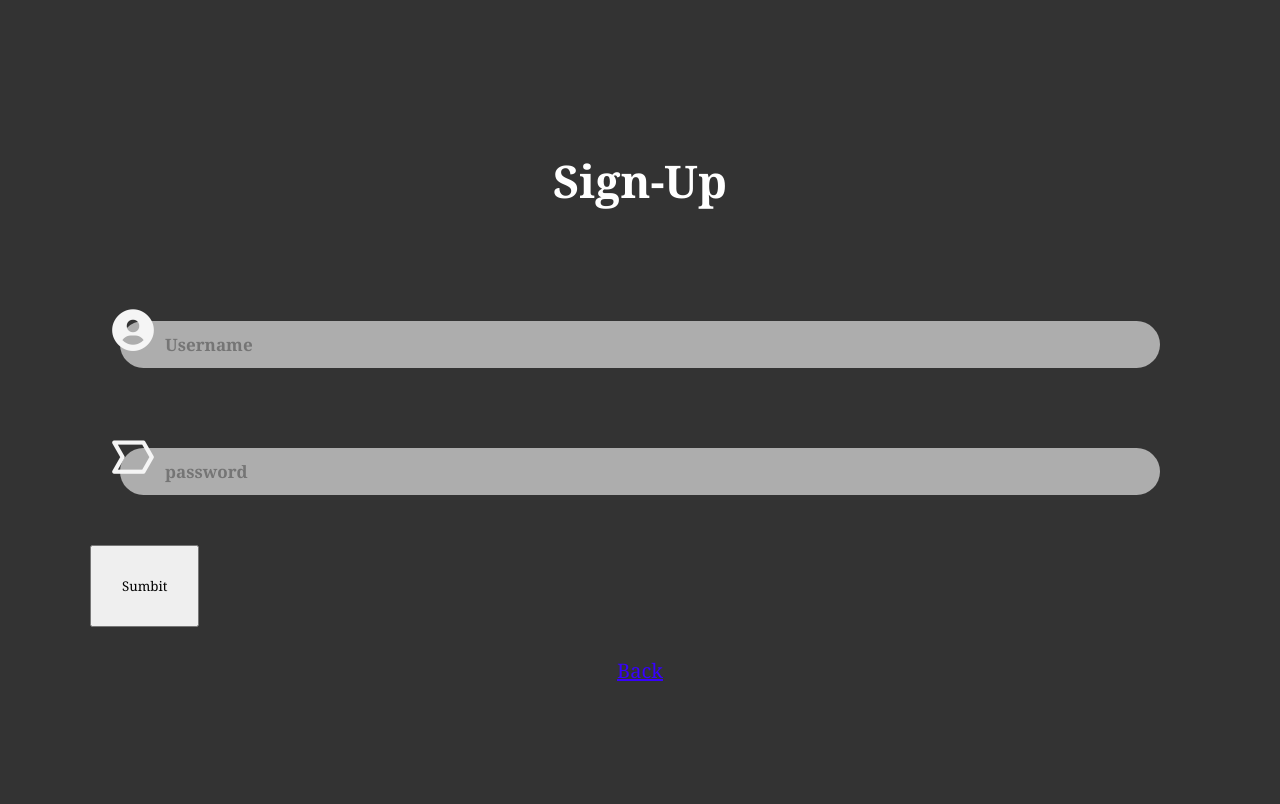
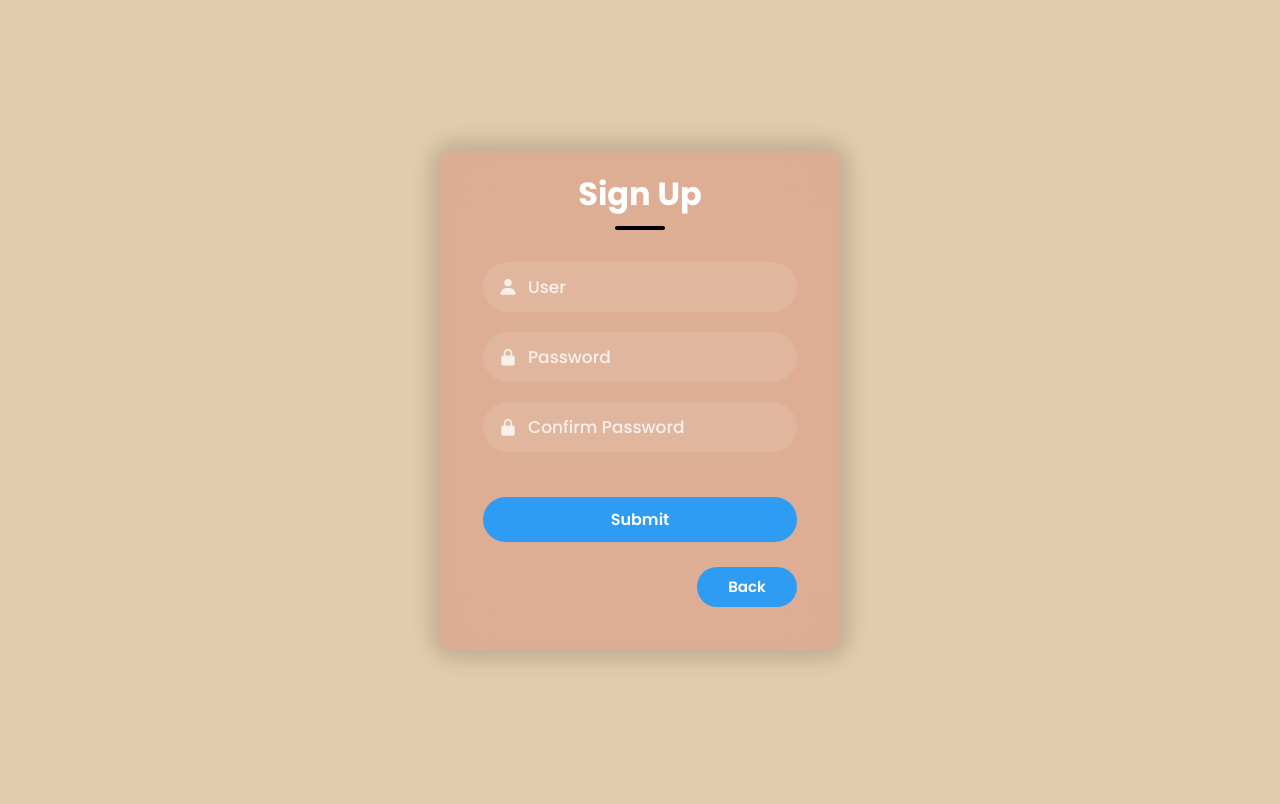
Before and after one commit to lawrencelol/DWP_PROJECT_LPL, a PHP site: page /Sign-Up.html in a window 1280 px wide. After the commit the page ends 663 px from the top, so only its background shows below. Run offline with PHP 8.4, Linux system fonts and the light colour scheme.

Commit message:
employee / login / sign

```diff
--- a/Web Publishing Project/User/Main Page/Login/Login.html
+++ b/Web Publishing Project/User/Main Page/Login/Login.html
@@ -35,7 +35,6 @@
     <p class="register">
         Don't have any account?
         <a href="/Web Publishing Project/User/Main Page/Sign_up/Sign-Up.html">Register</a>
-        <button class="employee-ptn">Employee</button>
     </p>
 
 </form>
--- a/Web Publishing Project/User/Main Page/Sign_up/Sign-Up.html
+++ b/Web Publishing Project/User/Main Page/Sign_up/Sign-Up.html
@@ -1,34 +1,39 @@
 <!DOCTYPE html>
 <html lang="en">
 <head>
-    <meta charset="UTP-8">
+    <meta charset="UTF-8">
     <meta name="viewport" content="width-device-width, initial-scale=1.0">
+    <title><h2>Sign Page</h2></title>
     <link href='https://unpkg.com/boxicons@2.1.4/css/boxicons.min.css' rel='stylesheet'>
-    <link rel="stylesheet" href="Sign.css">
-    <title>Sign Up Form</title>
+    <link rel='stylesheet' href='Sign.css'>
 </head>
 
 <body>
-    <form action="#" class="Sign Form">
-        <div class="sign">
-            <h2 class="Sign-Up"><strong>Sign-Up</strong></h2>
-        </div>
+    <form action="#" class="Sign-form">
+    <h1 class="sign-title">Sign Up</h1>
 
-        <div class="input-box">
-            <i class='bx bxs-user-circle'></i>
-            <input tyoe="text" placeholder="Username">
-        </div>
+    <div class="input-box">
+        <i class="bx bxs-user"></i>
+        <input type="text" placeholder="User">
+    </div>
+    <div class="input-box">
+        <i class="bx bxs-lock-alt"></i>
+        <input type="password" placeholder="Password">
+    </div>
+    <div class="input-box">
+        <i class="bx bxs-lock-alt"></i>
+        <input type="password" placeholder="Confirm Password">
+    </div>
 
-        <div class="input-box">
-            <i class='bx bx-tag-alt'></i>
-            <input type="text" placeholder="password">
-        </div>
+    <p>&nbsp;</p>
+    <button class="Submit-btn">Submit</button>
+        <p>&nbsp;</p>
 
-        <button class="Submit-btn">Sumbit</button>
+    <p class="Back-btn">
+        <a href="../Login/Login.html">Back</a>
+    </p>
 
-        <p class="Back">
-            <a href="/Web Publishing Project/User/Main Page/Main_Page/Main_Page.html">Back</a>
-        </p>
-    </form>
+
+</form>
 </body>
 </html>
--- a/Web Publishing Project/User/Main Page/Sign_up/Sign.css
+++ b/Web Publishing Project/User/Main Page/Sign_up/Sign.css
@@ -1,43 +1,53 @@
+@import url('https://fonts.googleapis.com/css2?family=Poppins:ital,wght@0,100;0,200;0,300;0,400;0,500;0,600;0,700;0,800;0,900;1,100;1,200;1,300;1,400;1,500;1,600;1,700;1,800;1,900&display=swap');
 
 *{
     margin: 0;
-    padding: 30px;
+    padding: 0;
     box-sizing: border-box;
-    font-family:Cambria, Cochin, Georgia, Times, 'Times New Roman', serif;
+    font-family: 'Poppins', sans-serif;
 }
 
-body{
-    background-color: rgba(0, 0, 0, 0.8);
-    background-repeat: repeat;
+body {
+    min-height: 100vh;
+    display: flex;
     align-items: center;
+    justify-content: center;
+    background-color: #e3ccae;
+    background-size: cover;
     background-position: center;
 }
 
+.Sign-form{
+    background: rgba(184, 0, 0, 0.15);
+    border: 3px solid rgba(255, 255, 255, 0);
+    padding: 40px;
+    border-radius: 16px;
+    backdrop-filter: blur(25px);
+    text-align: center;
+    color: white;
+    width: 400px;
+    box-shadow: 0px 0px 20px 10px rgba(0, 0, 0, 0.15);
+}
 
+.sign-title{
+    transform: translateY(-50%);
+}
+
+.sign-title::after{
+    content: "";
+    width: 50px;
+    height: 4px;
+    border-radius: 3px;
+    background: black;
+    position: absolute;
+    bottom: -12px;
+    left: 50%;
+    transform: translateX(-50%);
+}
 
 .sign{
-    text-align: center;
-    color: white;
-    font-size: 30px;
-    font-weight: 40px;
-
-}
-
-.Back{
-    margin-top: auto;
-    font-size: 15px;
-    text-align: center;
-}
-
-.Back a{
-    color: rgb(55, 0, 255);
-    cursor:pointer;
-    font-weight: 500px;
-    font-size: 20px;
-}
-
-.Back a:hover{
-    text-decoration: underline;
+    font-size: 40px;
+    margin-bottom: 40px;
 }
 
 .input-box{
@@ -45,9 +55,9 @@ body{
     position: relative;
 }
 
-.input-box input{
+.input-box input {
     width: 100%;
-    background: rgba(255, 255, 255, 0.6);
+    background: rgba(255, 255, 255, 0.1);
     border: none;
     padding: 12px 12px 12px 45px;
     border-radius: 99px;
@@ -58,12 +68,92 @@ body{
     font-weight: 600;
 }
 
-.input-box i{
+.input-box input::placeholder {
+    color: rgba(255, 255, 255, 0.8);
+    font-size: 17px;
+    font-weight: 500;
+}
+
+.input-box input:focus{
+    outline: 3px solid rgba(255, 255, 255, 0.3);
+}
+.input-box input::-ms-reveal {
+    filter: invert(100%);
+}
+
+.input-box i {
     border: none;
     position: absolute;
-    left: -15px;
-    top: -15%;
-    transform: translateX(3px);
-    font-size: 50px;
-    color: whitesmoke;
+    left: 15px;
+    top: 50%;
+    transform: translateY(-50%);
+    font-size: 20px;
+    color: rgba(255, 255, 255, 0.8);
 }
+
+.remember-box {
+    display: flex;
+    justify-content: space-between;
+    margin: 20px 0;
+    font-size: 15px;
+}
+
+.remember-box label {
+    display: flex;
+    gap: 8px;
+    cursor: pointer;
+}
+
+.remember-box input {
+    accent-color: white;
+    cursor: pointer;
+}
+
+.remember-box a {
+    color: white;
+    text-decoration:  none;
+}
+
+.remember-box a:hover {
+    text-decoration: underline;
+
+}
+
+.Submit-btn {
+    width: 100%;
+    padding: 10px 0;
+    background: #2f9cf4;
+    border: none;
+    border-radius: 99px;
+    color: white;
+    font-size: 16px;
+    font-weight: 600;
+    cursor: pointer;
+    transition: 0.3s;
+}
+
+.Submit-btn:hover {
+    background: #0b87ec;
+}
+
+.Back-btn a{
+    padding: 8px;
+    text-decoration: none;
+    width: 100px;
+    height: 40px;
+    border-radius: 99px;
+    border: none;
+    float: right;
+    background-color: #2f9cf4;
+    color: white;
+    font-weight: 600;
+    font-size: 15px;
+    cursor: pointer;
+}
+
+.Back-btn a:hover{
+    background-color: #0b87ec;
+    cursor: pointer;
+    transition: 0.5s;
+    text-decoration: underline;
+}
```
Also changed, not shown: Web Publishing Project/Employee/Employee.css (+168 -0 lines), Web Publishing Project/Employee/Employee_Page.html (+20 -14 lines), Web Publishing Project/User/Main Page/Login/style.css (+19 -7 lines).
